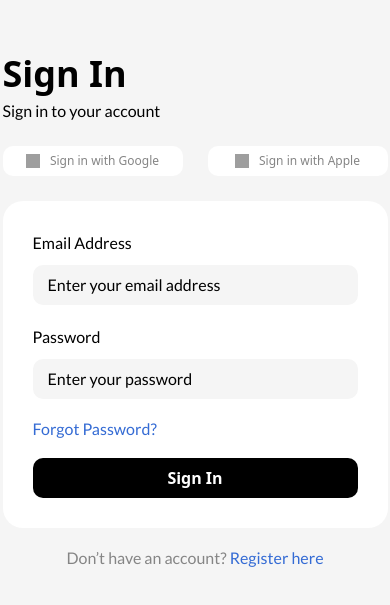
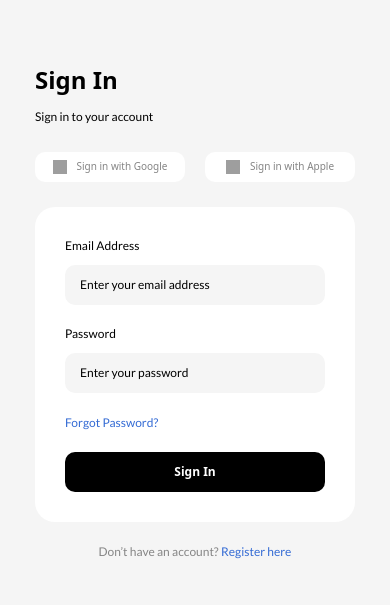
Before and after one commit to abhay-111/listed-assignment, a Next.js app: page / in a window 390 px wide. Shown: the part 113-718 px from the top of the page. Built offline with nearby package versions, Linux system fonts and the light colour scheme; grey boxes are pictures that could not be loaded.

Commit message:
fix: made top naviagtion and side drawer responsive

```diff
--- a/app/dashboard/layout.js
+++ b/app/dashboard/layout.js
@@ -2,7 +2,7 @@ import { SideDrawer } from "@/components/dashboard/SideDrawer";
 
 export default function Layout({ children }) {
   return (
-    <div className="p-[40px] bg-[#F5F5F5] h-screen w-full flex gap-[40px] overflow-hidden">
+    <div className="md:p-[40px] p-[16px] bg-[#F5F5F5] h-screen w-full flex gap-[40px] overflow-hidden">
       <SideDrawer></SideDrawer>
       <section className="h-full w-full p-[20px] flex flex-col gap-[40px] overflow-y-scroll no-scrollbar">
         {children}
--- a/components/SignInForm.jsx
+++ b/components/SignInForm.jsx
@@ -18,30 +18,35 @@ export const SignInForm = () => {
     },
   ];
   return (
-    <section className="w-[385px] flex flex-col items-center">
-      <p className="text-[36px] font-bold self-start leading-[44px] font-montserrat">Sign In</p>
-      <p className="text-[16px] self-start leading-[19px] mt-[5px]">
+    <section className="max-w-[385px]  md:p-[0px] flex flex-col items-center">
+      <p className="md:text-[36px] text-[24px] font-bold self-start leading-[44px] font-montserrat">
+        Sign In
+      </p>
+      <p className="md:text-[16px] text-[12px] self-start leading-[19px] mt-[5px]">
         Sign in to your account
       </p>
-      <div className="flex w-full justify-between mt-[26px]">
+      <div className="flex w-full gap-[20px] justify-between mt-[26px]">
         {/* TODO: Break in component */}
-        <button onClick={()=> signIn('google',{ callbackUrl:'/dashboard' })} className="flex w-[180px] h-[30px] bg-white rounded-[10px] items-center gap-[10px] justify-center font-montserrat">
+        <button
+          onClick={() => signIn("google", { callbackUrl: "/dashboard" })}
+          className="flex md:w-[180px] w-[150px] h-[30px] bg-white rounded-[10px] items-center gap-[10px] justify-center font-montserrat"
+        >
           <img
             src="https://res.cloudinary.com/dqzjevzuo/image/upload/v1685693166/ykzektfqmzw2wsusxesf.svg"
             className="h-[14px] w-[14px]"
             alt=""
           />
-          <p className="text-[12px] leading-[15px] text-[#858585]">
+          <p className="md:text-[12px] text-[10px]  leading-[15px] text-[#858585]">
             Sign in with Google
           </p>
         </button>
-        <button className="flex w-[180px] h-[30px] bg-white rounded-[10px] gap-[10px] items-center justify-center font-montserrat">
+        <button className="flex md:w-[180px] w-[150px] h-[30px] bg-white rounded-[10px] gap-[10px] items-center justify-center font-montserrat">
           <img
             src="https://res.cloudinary.com/dqzjevzuo/image/upload/v1685693164/i3zuq767odwknkdn9yew.svg"
             className="h-[14px] w-[14px]"
             alt=""
           />
-          <p className="text-[12px] leading-[15px] text-[#858585]">
+          <p className="md:text-[12px] text-[10px] leading-[15px] text-[#858585]">
             Sign in with Apple
           </p>
         </button>
@@ -59,16 +64,16 @@ export const SignInForm = () => {
             );
           })}
 
-          <p className="text-[#346BD4] text-[16px] leading-[19px]">
+          <p className="text-[#346BD4] md:text-[16px] text-[12px] leading-[19px]">
             Forgot Password?
           </p>
 
-          <button className="w-full font-montserrat bg-black rounded-[10px] flex items-center h-[40px] justify-center font-bold text-[16px] text-white">
+          <button className="w-full font-montserrat bg-black rounded-[10px] flex items-center h-[40px] justify-center font-bold md:text-[16px] text-[12px] text-white">
             Sign In
           </button>
         </div>
       </div>
-      <p className="text-[16px] mt-[20px] leading-[19px] text-[#858585]">
+      <p className="md:text-[16px] text-[12px] mt-[20px] leading-[19px] text-[#858585]">
         Don’t have an account?{" "}
         <span className="text-[#346BD4]">Register here</span>
       </p>
--- a/components/dashboard/SideDrawer.jsx
+++ b/components/dashboard/SideDrawer.jsx
@@ -3,7 +3,7 @@ import { data } from "../../helpers/dummy";
 export const SideDrawer = () => {
 
   return (
-    <section className="h-full  min-w-[280px] flex flex-col justify-between bg-black rounded-[30px] py-[60px] pl-[50px]">
+    <section className="h-full  min-w-[280px] hidden md:flex flex-col justify-between bg-black rounded-[30px] py-[60px] pl-[50px]">
       <div className="h-full w-full flex flex-col gap-[60px]">
         <p className="text-[36px] leading-[44px] font-bold text-white font-montserrat">
           Board.
--- a/components/dashboard/TopNavigation.jsx
+++ b/components/dashboard/TopNavigation.jsx
@@ -2,9 +2,9 @@ import React from "react";
 
 export const TopNavigation = () => {
   return (
-    <div className="w-full flex justify-between items-center mt-[20px]">
+    <div className="w-full flex md:flex-row flex-col justify-between items-start gap-[15px] md:items-center mt-[20px]">
       <p className="text-[24px] leading-[29px] font-bold">Dashboard</p>
-      <div className="flex gap-[30px] items-center">
+      <div className="flex gap-[30px] items-center justify-between w-full md:w-fit">
         <div className="flex h-[30px] p-[6px_15px] w-[180px] bg-white rounded-[10px] items-center">
           <input
             type="text"
@@ -17,6 +17,7 @@ export const TopNavigation = () => {
             alt=""
           />
         </div>
+        <div className="flex gap-[30px] items-center">
           <img
             className="h-[20px] w-[18px]"
             src="https://res.cloudinary.com/dqzjevzuo/image/upload/v1685699311/cuwitl4ghooy6dqhfxbt.svg"
@@ -29,5 +30,6 @@ export const TopNavigation = () => {
           />
         </div>
       </div>
+    </div>
   );
 };
--- a/components/ui/Input.jsx
+++ b/components/ui/Input.jsx
@@ -3,10 +3,10 @@ import React from 'react'
 export const Input = ({ labelText , type,placeholder}) => {
   return (
     <div className="flex flex-col gap-[10px]">
-      <label>{labelText}</label>
+      <label className='md:text-[16px] text-[12px]'>{labelText}</label>
       <input
         type={type}
-        className="h-[40px] w-full bg-[#F5F5F5] text-[16px] placeholder:text-black leading-[19.2px] outline-none p-[10px_15px] rounded-[10px]"
+        className="h-[40px] w-full bg-[#F5F5F5] md:text-[16px] text-[12px] placeholder:text-black leading-[19.2px] outline-none p-[10px_15px] rounded-[10px]"
         placeholder={placeholder}
       />
     </div>
```
Lines whose indentation alone changed are shown as unchanged.
